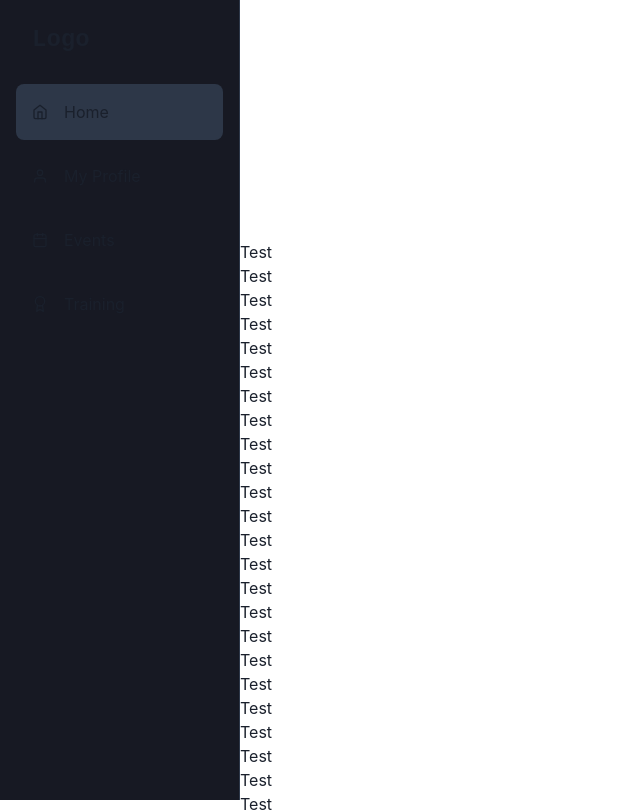
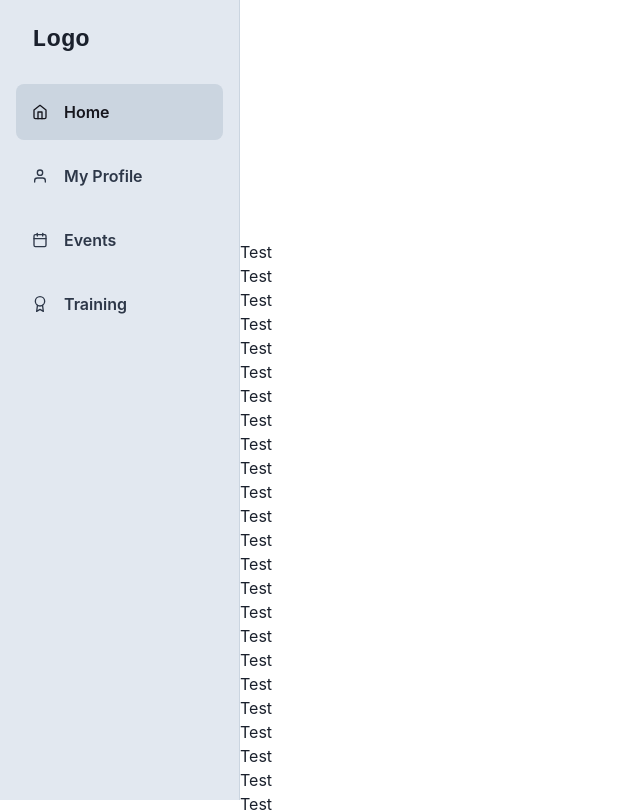
Before and after one commit to SamHep0803/nea-hq, a Next.js app: page / in a window 1280 px wide. Shown: the top 812 px of the page, without its empty margins (0-640 px from the left). Built offline with nearby package versions, Linux system fonts and the light colour scheme.

Commit message:
feat(ui): add dark/light mode specific colours

```diff
--- a/src/components/Sidebar.tsx
+++ b/src/components/Sidebar.tsx
@@ -1,4 +1,11 @@
-import { Flex, FlexProps, Icon, Text, useDisclosure } from "@chakra-ui/react";
+import {
+	Flex,
+	FlexProps,
+	Icon,
+	Text,
+	useColorModeValue,
+	useDisclosure,
+} from "@chakra-ui/react";
 import { NextPage } from "next";
 import NextLink from "next/link";
 import { useRouter } from "next/router";
@@ -37,9 +44,9 @@ const SidebarContent = () => {
 	return (
 		<Flex
 			flexDir={"column"}
-			bg={"gray.900"}
+			bg={useColorModeValue("gray.200", "gray.900")}
 			borderRight="1px"
-			borderRightColor={"gray.700"}
+			borderRightColor={useColorModeValue("gray.300", "gray.700")}
 			w={60}
 			pos="fixed"
 			h="full"
@@ -71,30 +78,40 @@ interface NavItemProps extends FlexProps {
 	children: ReactText;
 }
 const NavItem = ({ icon, link, children }: NavItemProps) => {
+	const color = useColorModeValue("gray.700", "gray.300");
 	const router = useRouter();
 
 	return (
 		<Flex
+			transition={".12s ease"}
 			align="center"
 			p="4"
 			my={"1"}
 			mx="4"
 			borderRadius="lg"
-			// role={"group"}
+			role={"group"}
 			cursor={"pointer"}
+			color={
+				router.pathname === link ? useColorModeValue("black", "white") : color
+			}
 			_hover={{
-				bg: "gray.700",
-				color: "white",
+				bg: useColorModeValue("gray.300", "gray.700"),
+				// color: useColorModeValue("black", "gray.200"),
 			}}
-			bg={router.pathname === link ? "gray.700" : "transparent"}
+			bg={
+				router.pathname === link
+					? useColorModeValue("gray.300", "gray.700")
+					: "transparent"
+			}
+			fontWeight={"semibold"}
 		>
 			{icon && (
 				<Icon
 					mr="4"
 					fontSize="16"
-					_groupHover={{
-						color: "white",
-					}}
+					// _groupHover={{
+					// 	color: color,
+					// }}
 					as={icon}
 				/>
 			)}
```
